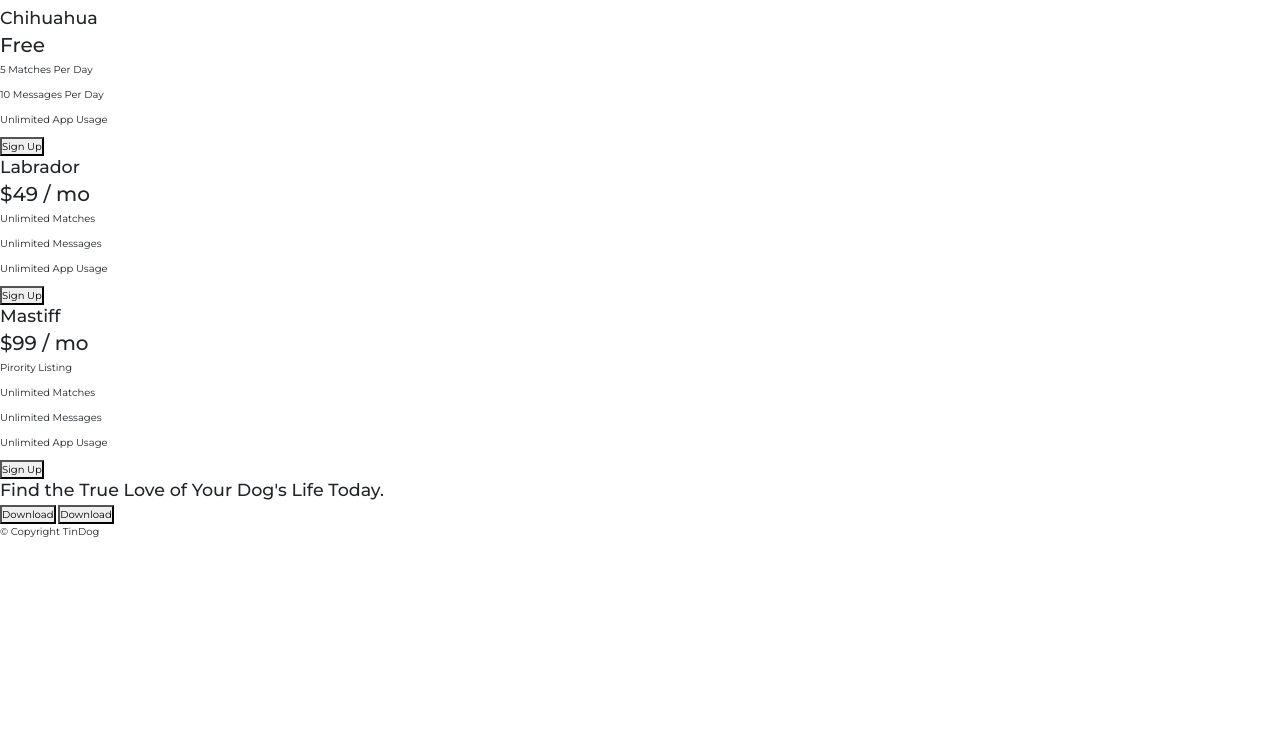
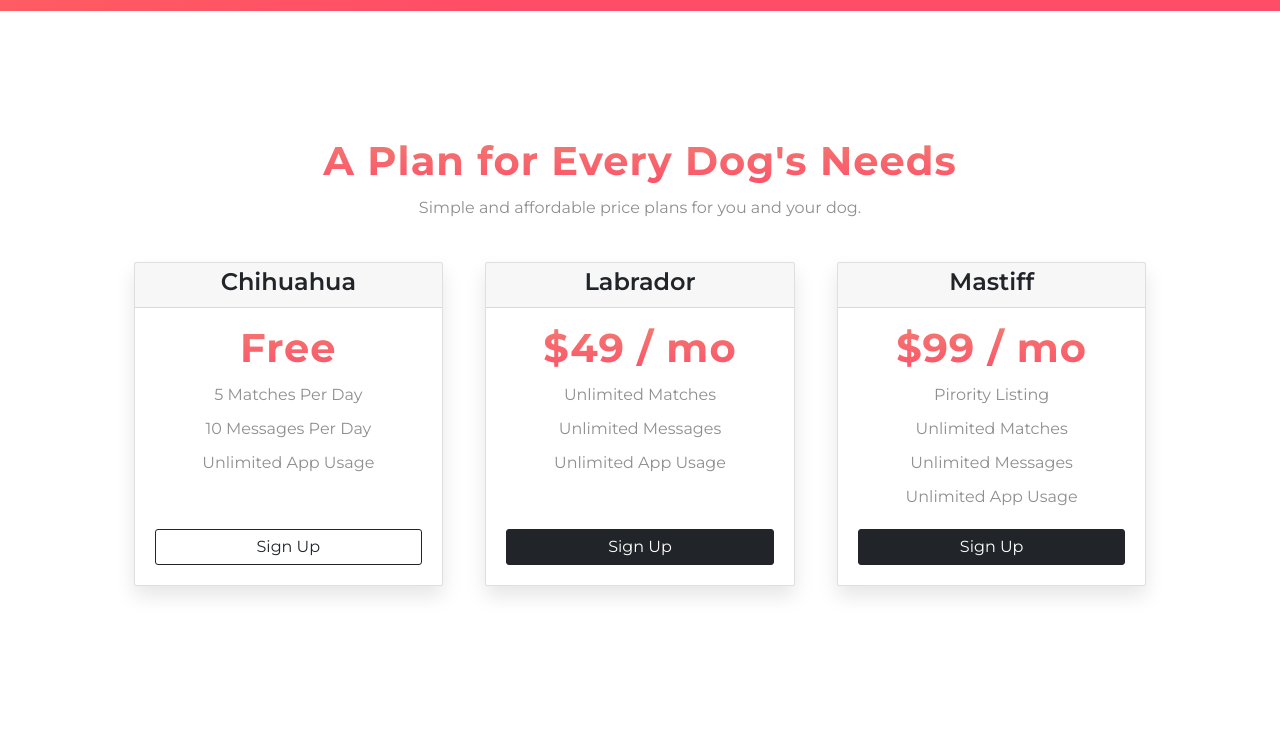
Before and after one commit to krissygroom/tindog, a plain HTML site: page index.html in a window 1280 px wide. Shown: the part 1874-2608 px from the top of the page. Before the commit the page ends 2423 px from the top, so only its background shows below. Drawn offline with nearby package versions, Linux system fonts and the light colour scheme.

Commit message:
Pricing section styling

```diff
--- a/css/styles.css
+++ b/css/styles.css
@@ -16,20 +16,20 @@ body {
 }
 
 .container-fluid-lg {
-  padding: 12rem 18%;
+  padding: 12rem 15%;
 }
 
 .container-fluid {
-  padding: 5rem 18%;
+  padding: 5rem 15%;
 }
 
 @media (max-width: 75em) {
   .container-fluid-lg {
-    padding: 12rem 12rem;
+    padding: 12rem 12%;
   }
 
   .container-fluid {
-    padding: 5rem 12rem;
+    padding: 5rem 12%;
   }
 }
 
@@ -42,7 +42,7 @@ body {
 }
 
 .heading-secondary {
-  font-size: 4.2rem;
+  font-size: 4rem;
   font-weight: 700;
   line-height: 1.5;
   letter-spacing: 1px;
@@ -51,7 +51,6 @@ body {
 .heading-tertiary {
   font-size: 2.4rem;
   font-weight: 600;
-  margin-bottom: 1rem;
 }
 
 /* Nav bar */
@@ -124,7 +123,9 @@ body {
 
 .feature-text {
   color: #8f8f8f;
-  font-size: 1.4rem;
+  font-size: 1.6rem;
+  width: 80%;
+  margin: 0 auto;
 }
 
 .col-lg-4:last-child {
@@ -163,14 +164,11 @@ body {
   /* height: 85vh; */
   /* Photo by Kojirou Sasak Unsplash
    */
-  background-image: linear-gradient(
-      to right bottom,
-      rgba(255, 130, 89, 0.8),
-      rgba(255, 76, 103, 0.95)
-    ),
-    url(../images/dogs-kissing.jpg);
-  background-size: cover;
-  background-position: center;
+  background: linear-gradient(
+    to right bottom,
+    rgba(255, 130, 89, 1) 0%,
+    rgba(255, 76, 103, 1) 70%
+  );
   color: #fff;
   font-size: 1.6rem;
 }
@@ -179,6 +177,7 @@ body {
   width: 10%;
   border-radius: 100%;
   margin: 2rem;
+  box-shadow: 0 1rem 2rem rgba(0, 0, 0, 0.1);
 }
 
 /* Carousel */
@@ -189,7 +188,7 @@ body {
 }
 
 .carousel-item {
-  padding: 10rem 20rem;
+  padding: 12rem 20rem;
 }
 
 /* Press Section */
@@ -203,3 +202,40 @@ body {
   opacity: 0.4;
   padding: 0 1rem;
 }
+
+/* Pricing Section */
+#pricing {
+  font-size: 1.6rem;
+  padding: 12rem;
+  text-align: center;
+}
+
+.pricing-heading,
+.card .heading-secondary {
+  background-color: #ff4c68;
+  background-image: linear-gradient(#ef8172, #ff4c68);
+  background-size: 100%;
+  background-clip: text;
+  -webkit-background-clip: text;
+  -moz-background-clip: text;
+  -webkit-text-fill-color: transparent;
+  -moz-text-fill-color: transparent;
+}
+
+.pricing-col {
+  padding: 3% 2%;
+}
+
+.card {
+  box-shadow: 0 1rem 2rem rgba(0, 0, 0, 0.1);
+}
+
+.pricing-text {
+  color: #8f8f8f;
+  font-size: 1.6rem;
+}
+
+.pricing-btn {
+  font-size: 1.6rem;
+  margin: 1rem;
+}
--- a/index.html
+++ b/index.html
@@ -10,6 +10,10 @@
       crossorigin="anonymous"
     />
     <link rel="stylesheet" href="css/styles.css" />
+    <meta
+      name="viewport"
+      content="width=device-width, initial-scale=1, shrink-to-fit=no"
+    />
 
     <!-- Font Awesome -->
     <script src="https://use.fontawesome.com/releases/v6.0.0-beta2/js/all.js"></script>
@@ -203,30 +207,78 @@
     <!-- Pricing -->
 
     <section id="pricing">
-      <h2>A Plan for Every Dog's Needs</h2>
-      <p>Simple and affordable price plans for your and your dog.</p>
+      <h2 class="pricing-heading heading-secondary">
+        A Plan for Every Dog's Needs
+      </h2>
+      <p class="pricing-text">
+        Simple and affordable price plans for you and your dog.
+      </p>
 
-      <h3>Chihuahua</h3>
-      <h2>Free</h2>
-      <p>5 Matches Per Day</p>
-      <p>10 Messages Per Day</p>
-      <p>Unlimited App Usage</p>
-      <button type="button">Sign Up</button>
+      <!-- Pricing cards -->
+      <div class="row">
+        <div class="pricing-col col-lg-4 col-md-6">
+          <div class="card">
+            <div class="card-header">
+              <h3 class="heading-tertiary">Chihuahua</h3>
+            </div>
+            <div class="card-body">
+              <h2 class="heading-secondary">Free</h2>
+              <p class="pricing-text">5 Matches Per Day</p>
+              <p class="pricing-text">10 Messages Per Day</p>
+              <p class="pricing-text">Unlimited App Usage</p>
+              <p class="pricing-text"><br /></p>
+              <div class="d-grid mt-auto">
+                <button
+                  class="pricing-btn btn btn-outline-dark btn-lg"
+                  type="button"
+                >
+                  Sign Up
+                </button>
+              </div>
+            </div>
+          </div>
+        </div>
 
-      <h3>Labrador</h3>
-      <h2>$49 / mo</h2>
-      <p>Unlimited Matches</p>
-      <p>Unlimited Messages</p>
-      <p>Unlimited App Usage</p>
-      <button type="button">Sign Up</button>
+        <div class="pricing-col col-lg-4 col-md-6">
+          <div class="card">
+            <div class="card-header">
+              <h3 class="heading-tertiary">Labrador</h3>
+            </div>
+            <div class="card-body">
+              <h2 class="heading-secondary">$49 / mo</h2>
+              <p class="pricing-text">Unlimited Matches</p>
+              <p class="pricing-text">Unlimited Messages</p>
+              <p class="pricing-text">Unlimited App Usage</p>
+              <p class="pricing-text"><br /></p>
+              <div class="d-grid mt-auto">
+                <button class="pricing-btn btn btn-lg btn-dark" type="button">
+                  Sign Up
+                </button>
+              </div>
+            </div>
+          </div>
+        </div>
 
-      <h3>Mastiff</h3>
-      <h2>$99 / mo</h2>
-      <p>Pirority Listing</p>
-      <p>Unlimited Matches</p>
-      <p>Unlimited Messages</p>
-      <p>Unlimited App Usage</p>
-      <button type="button">Sign Up</button>
+        <div class="pricing-col col-lg-4">
+          <div class="card">
+            <div class="card-header">
+              <h3 class="heading-tertiary">Mastiff</h3>
+            </div>
+            <div class="card-body">
+              <h2 class="heading-secondary">$99 / mo</h2>
+              <p class="pricing-text">Pirority Listing</p>
+              <p class="pricing-text">Unlimited Matches</p>
+              <p class="pricing-text">Unlimited Messages</p>
+              <p class="pricing-text">Unlimited App Usage</p>
+              <div class="d-grid mt-auto">
+                <button class="pricing-btn btn btn-lg btn-dark" type="button">
+                  Sign Up
+                </button>
+              </div>
+            </div>
+          </div>
+        </div>
+      </div>
     </section>
 
     <!-- Call to Action -->
```
